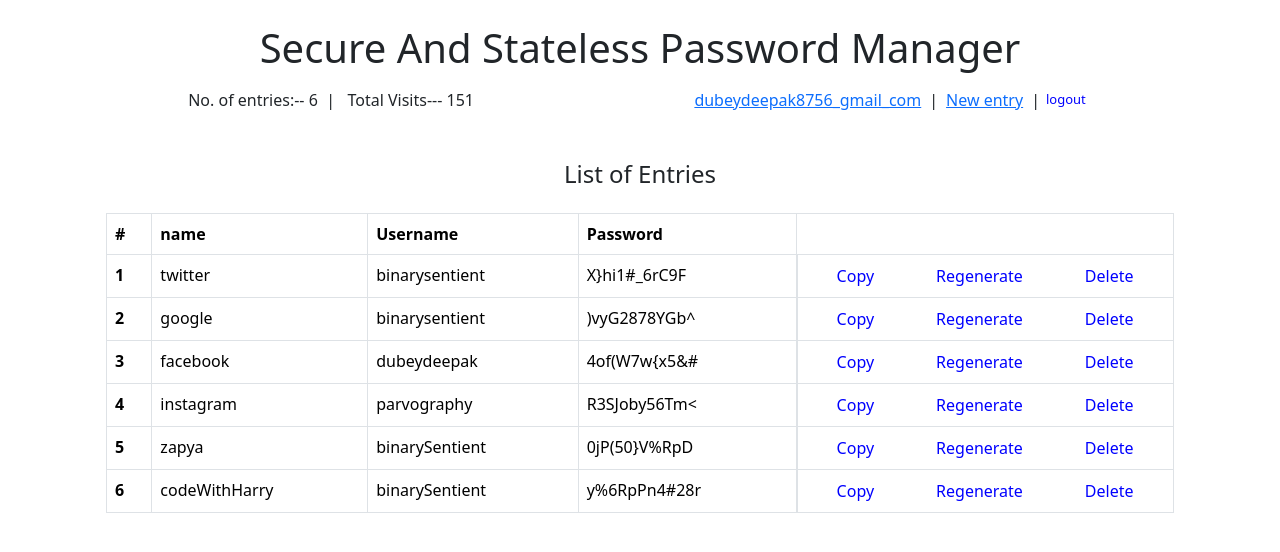
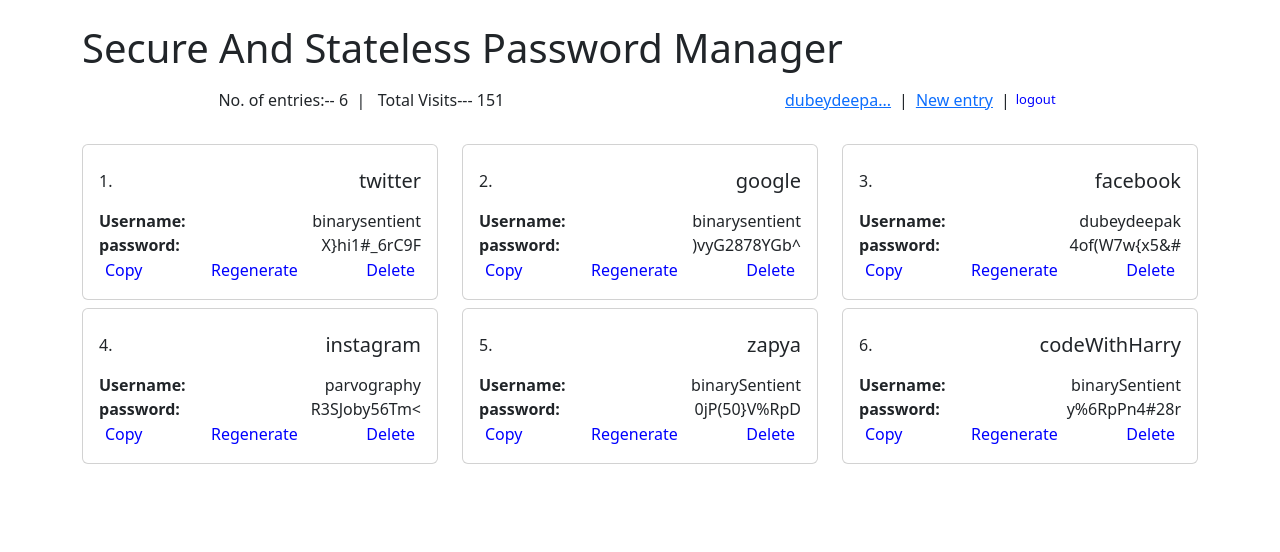
Before and after one commit to deepakdubey8756/private_safe, a Django app: page / in a window 1280 px wide. Shown: the top 552 px of the page. Run offline with Django 4.2, Linux system fonts and the light colour scheme; a user stored in the database is signed in; data comes from the database, SQL or seed files in the repository; both versions use the stored data as it was after the commit; parts of the project's set-up code (start-up, migrations or seed data) failed here and were passed over.

Commit message:
final commit

```diff
--- a/passwords/static/passwords/index.css
+++ b/passwords/static/passwords/index.css
@@ -41,3 +41,9 @@ html{
     font-size: small;
     margin-top: 9px;
 }
+
+@media only screen and (max-width: 1000px) {
+    .mobile_navs{
+        flex-direction: column-reverse !important;
+    }
+  }
--- a/passwords/templates/base.html
+++ b/passwords/templates/base.html
@@ -10,6 +10,9 @@
 
 </head>
 <body>
+    {% block tip %}
+     {% include './tip.html' %}
+    {% endblock %}
     {% block content %}
     {% endblock %}
     {% block script %}
--- a/passwords/templates/passwords/index.html
+++ b/passwords/templates/passwords/index.html
@@ -6,9 +6,9 @@
 {% endblock %}
 {% block content %}
 
-<div class="container my-4 text-center ">
+<div class="container my-4">
   <h1>Secure And Stateless Password Manager</h1>
-  <div class="d-flex flex-row justify-content-around ">
+  <div class="d-flex flex-row justify-content-around mobile_navs">
       <div class="d-flex flex-row my-2">
           <p>
           No. of entries:-- {{total}}
@@ -17,47 +17,42 @@
             &nbsp; |   &nbsp; Total Visits--- {{visits}}
           </p>
       </div>
-      <div class="d-flex flex-row-reverse">
+      <div class="d-flex flex-row">
 
+        <a href="#" class="p-2">{{user.username| slice:"0:10"}}...</a>
+        <p class="my-2"> | </p>
+        <a href="{% url "password:addPass" %}" class="p-2">New entry</a>
+        <p class="my-2"> | </p>
         <form action="{% url 'accounts:logout' %}" name="myForm" method="POST">
           {% csrf_token %}
         <button class="noteButton logoutButton" type="submit" >logout</button>
         </form>
-          <p class="my-2"> | </p>
-          <a href="{% url "password:addPass" %}" class="p-2">New entry</a>
-          <p class="my-2"> | </p>
-          <a href="#" class="p-2">{{user.username}}</a>
       </div>
-
-
   </div>
   {% if messages %}
   {% for message in messages %}
       <p {% if message.tags %} class="{{message.tags}}" {% endif %}>{{ message }}</p>
   {% endfor %}
   {% endif %}
-  <div class="my-4">
-    <div class="entry">
-      <h4 class="my-4">List of Entries</h4>
-      <div class="mx-4 flex-wrap text-start">
-        <table class="table table-bordered">
-          <thead>
-            <tr>
-              <th scope="col">#</th>
-              <th scope="col">name</th>
-              <th scope="col">Username</th>
-              <th scope="col">Password</th>
-              <th scope="col"></th>
-            </tr>
-          </thead>
-          <tbody>
+
+  <div class="row">
     {% for note in notes %}
-            <tr>
-              <th scope="row">{{forloop.counter}}</th>
-              <td>{{note.name}}</td>
-              <td>{{note.username}}</td>
-              <td class="myText">{{note.password}}</td>
-              <td class="d-flex justify-content-around">
+    <div class="col-sm-4 mt-2">
+      <div class="card">
+        <div class="card-body">
+          <div class="d-flex justify-content-between pt-2">
+            <p> {{forloop.counter}}. </p>
+            <h5 class="card-title">{{note.name}}</h5>
+          </div>
+          <div class="d-flex justify-content-between">
+            <strong>Username: </strong>
+            <p class="card-text">{{note.username}}</p>
+          </div>
+          <div class="d-flex justify-content-between">
+            <strong>password: </strong>
+            <p class="card-text">{{note.password}}</p>
+          </div>
+          <div class="d-flex justify-content-between">
             <button class="noteButton copyButton" onclick="copyContent({{forloop.counter}})">Copy</button>
             <form action="{% url 'password:regen' id=note.id %}" name="myForm" method="POST">
               {% csrf_token %}
@@ -67,16 +62,14 @@
               {% csrf_token %}
               <button class="noteButton" type="submit" >Delete</button>
           </form>
-              </td>
-            </tr>
-            {% endfor %}
-          </tbody>
-        </table>
           </div>
         </div>
       </div>
+    </div>
+    {% endfor %}
+{% endblock %}
 
+
+{% block script %}
+  <script src="{% static 'passwords/index.js' %}"/>
 {% endblock %}
-{% block script %}
-  <script src="{% static 'passwords/index.js' %}">
-{% endblock %}
```
Also changed, not shown: docs/models.md (+4 -4 lines), passwords/templates/tip.html (added, +12 -0 lines), db.sqlite3, 1 other file. Lines whose indentation alone changed are shown as unchanged.
